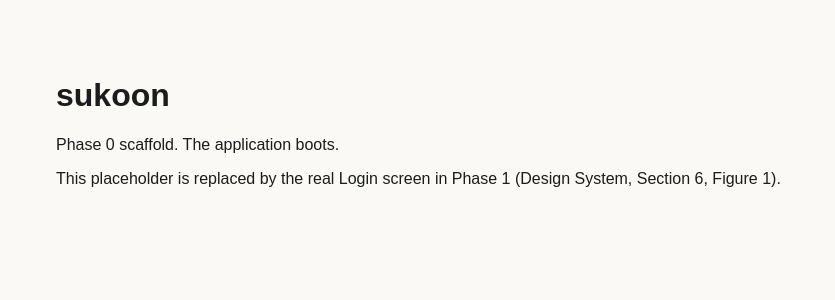
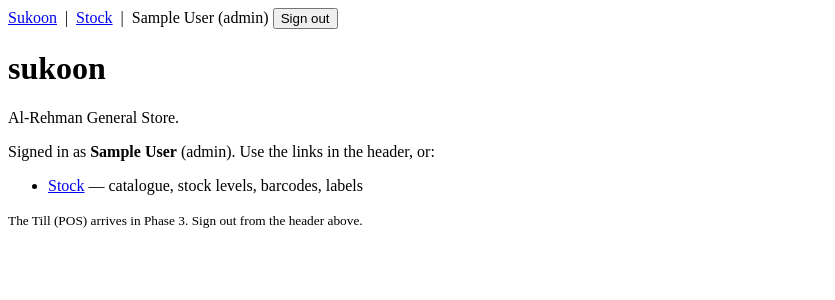
Before and after one commit to GondalAbdullah/sukoon-pos, a Flask app: page / in a window 1280 px wide. Shown: the top 300 px of the page, without its empty margins (0-835 px from the left). Run offline with Flask 3, Linux system fonts and the light colour scheme; a user stored in the database is signed in; tables that the repository leaves empty hold one stand-in row (values such as "Sample post").

Commit message:
chore: placeholder page extends base.html and links to Stock
Working-tree change carried over from an earlier session, committed on its own
so it does not ride along with unrelated work.

Co-Authored-By: Claude Sonnet 5 <noreply@anthropic.com>

```diff
--- a/sukoon/templates/placeholder.html
+++ b/sukoon/templates/placeholder.html
@@ -1,13 +1,17 @@
-<!DOCTYPE html>
-<html lang="en">
-<head>
-  <meta charset="utf-8">
-  <title>sukoon</title>
-</head>
-<body style="font-family: sans-serif; background:#FAF9F6; color:#1C1C1E; padding:48px;">
-  <h1>sukoon</h1>
-  <p>Phase 0 scaffold. The application boots.</p>
-  <p>This placeholder is replaced by the real Login screen in Phase 1
-     (Design System, Section 6, Figure 1).</p>
-</body>
-</html>
+{% extends "base.html" %}
+{% block title %}Sukoon{% endblock %}
+{% block content %}
+<h1>sukoon</h1>
+<p>Al-Rehman General Store.</p>
+
+{% if current_user.is_authenticated %}
+  <p>Signed in as <strong>{{ current_user.name }}</strong> ({{ current_user.role }}).
+     Use the links in the header, or:</p>
+  <ul>
+    <li><a href="{{ url_for('stock.index') }}">Stock</a> — catalogue, stock levels, barcodes, labels</li>
+  </ul>
+  <p><small>The Till (POS) arrives in Phase 3. Sign out from the header above.</small></p>
+{% else %}
+  <p><a href="{{ url_for('auth.login') }}">Sign in</a> to continue.</p>
+{% endif %}
+{% endblock %}
```
